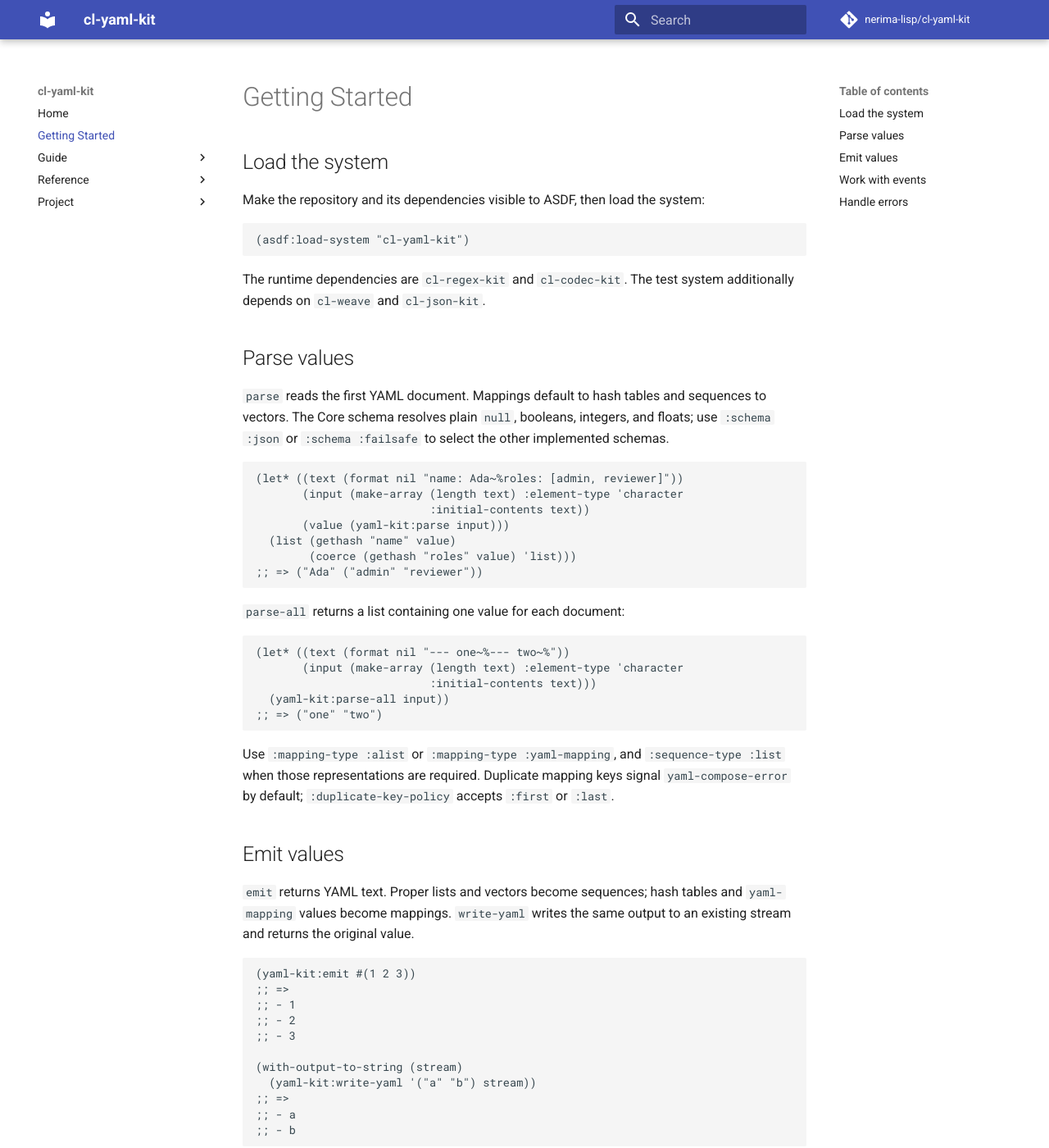
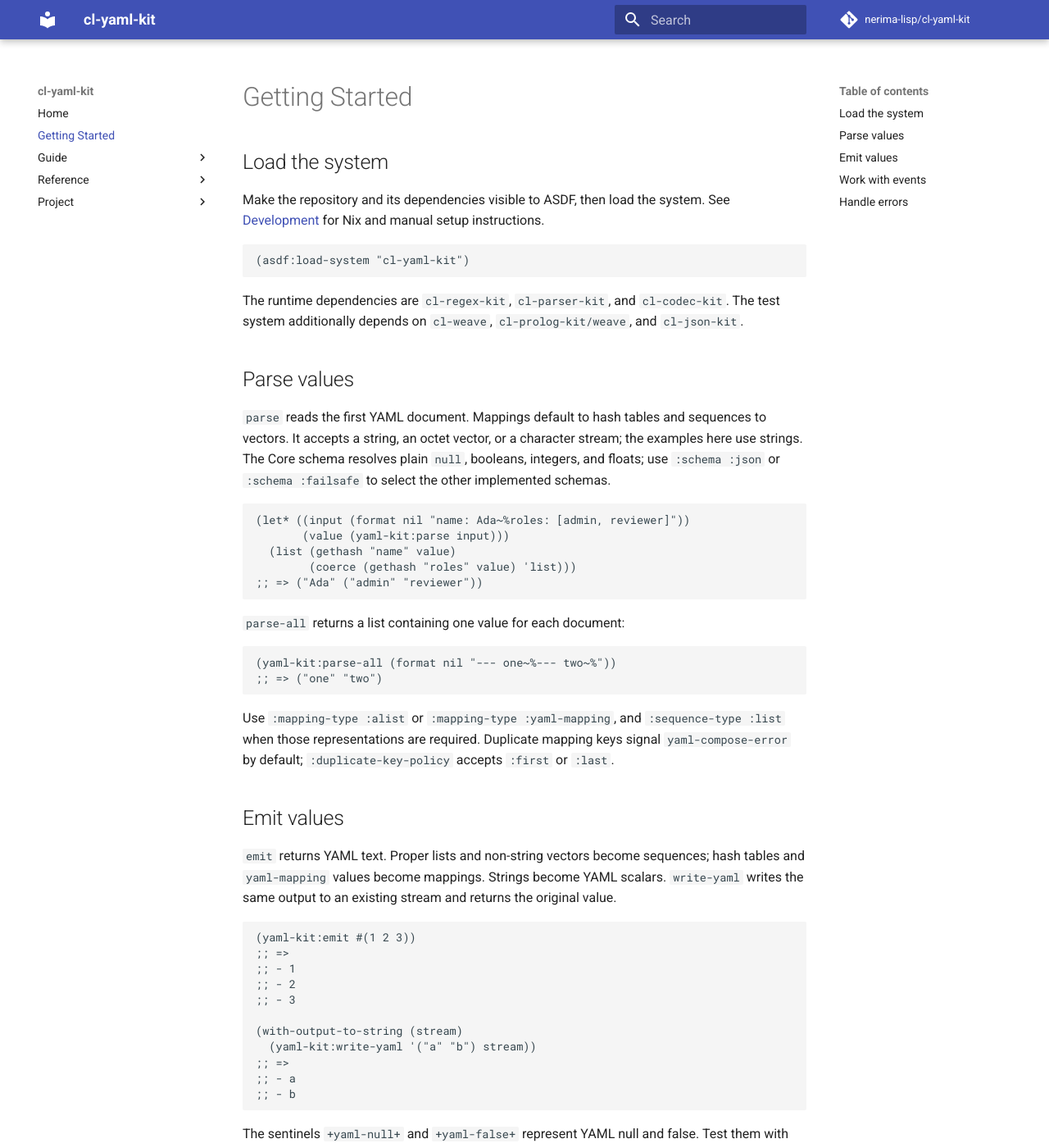
Before and after one commit to nerima-lisp/cl-yaml-kit, an MkDocs documentation site: the page built from docs/src/getting-started.md, in a window 1280 px wide and 1400 px high. Shown: the whole window at 82% size. Built offline with MkDocs 1.6.1 and Material for MkDocs 9.7.7, drawn with Linux system fonts in a browser that asks for light colours; comment, search, counter and statistics services are not loaded; some of the changed text lies outside the part shown.

Commit message:
docs: refresh introductory usage guides
Clarify supported input types and align examples with the public API.

````diff
--- a/docs/src/getting-started.md
+++ b/docs/src/getting-started.md
@@ -3,26 +3,27 @@
 ## Load the system
 
 Make the repository and its dependencies visible to ASDF, then load the
-system:
+system. See [Development](project/development.md) for Nix and manual setup
+instructions.
 
 ```lisp
 (asdf:load-system "cl-yaml-kit")
 ```
 
-The runtime dependencies are `cl-regex-kit` and `cl-codec-kit`. The test system
-additionally depends on `cl-weave` and `cl-json-kit`.
+The runtime dependencies are `cl-regex-kit`, `cl-parser-kit`, and
+`cl-codec-kit`. The test system additionally depends on `cl-weave`,
+`cl-prolog-kit/weave`, and `cl-json-kit`.
 
 ## Parse values
 
 `parse` reads the first YAML document. Mappings default to hash tables and
-sequences to vectors. The Core schema resolves plain `null`, booleans,
-integers, and floats; use `:schema :json` or `:schema :failsafe` to select the
-other implemented schemas.
+sequences to vectors. It accepts a string, an octet vector, or a character
+stream; the examples here use strings. The Core schema resolves plain `null`,
+booleans, integers, and floats; use `:schema :json` or `:schema :failsafe` to
+select the other implemented schemas.
 
 ```lisp
-(let* ((text (format nil "name: Ada~%roles: [admin, reviewer]"))
-       (input (make-array (length text) :element-type 'character
-                          :initial-contents text))
+(let* ((input (format nil "name: Ada~%roles: [admin, reviewer]"))
        (value (yaml-kit:parse input)))
   (list (gethash "name" value)
         (coerce (gethash "roles" value) 'list)))
@@ -32,10 +33,7 @@ other implemented schemas.
 `parse-all` returns a list containing one value for each document:
 
 ```lisp
-(let* ((text (format nil "--- one~%--- two~%"))
-       (input (make-array (length text) :element-type 'character
-                          :initial-contents text)))
-  (yaml-kit:parse-all input))
+(yaml-kit:parse-all (format nil "--- one~%--- two~%"))
 ;; => ("one" "two")
 ```
 
@@ -46,9 +44,10 @@ accepts `:first` or `:last`.
 
 ## Emit values
 
-`emit` returns YAML text. Proper lists and vectors become sequences; hash tables
-and `yaml-mapping` values become mappings. `write-yaml` writes the same output
-to an existing stream and returns the original value.
+`emit` returns YAML text. Proper lists and non-string vectors become sequences;
+hash tables and `yaml-mapping` values become mappings. Strings become YAML
+scalars. `write-yaml` writes the same output to an existing stream and returns
+the original value.
 
 ```lisp
 (yaml-kit:emit #(1 2 3))
@@ -74,17 +73,10 @@ Test them with `yaml-null-p` and `yaml-false-p`.
 event list.
 
 ```lisp
-(let ((text "answer: 42"))
-  (length (yaml-kit:parse-events
-           (make-array (length text) :element-type 'character
-                       :initial-contents text))))
+(length (yaml-kit:parse-events "answer: 42"))
 ;; => 8
 
-(let ((text "answer: 42"))
-  (yaml-kit:emit-events
-   (yaml-kit:parse-events
-    (make-array (length text) :element-type 'character
-                :initial-contents text))))
+(yaml-kit:emit-events (yaml-kit:parse-events "answer: 42"))
 ;; =>
 ;; %TAG !! tag:yaml.org,2002:
 ;; %TAG ! !
@@ -92,11 +84,15 @@ event list.
 ;; answer: 42
 ```
 
+The parsed document-start event includes the default `!!` and `!` tag
+directives, so `emit-events` writes them before the document.
+
 ## Handle errors
 
 Malformed input signals `yaml-parse-error`; representation-graph failures
 signal `yaml-compose-error`; unsupported output signals `yaml-emit-error`.
 Resource exhaustion signals `yaml-resource-limit-error`. These conditions
-inherit from `yaml-kit-error`; the readers exported for individual conditions
-expose structured details. See
+inherit from `yaml-kit-error`. Use `yaml-kit-error-diagnostic` to inspect the
+message and optional span; resource-limit details are available in the
+diagnostic data. See
 [Conditions](reference/conditions.md).
````
Also changed, not shown: docs/src/guide/data-model.md (+9 -14 lines), docs/src/guide/writing.md (+24 -18 lines), README.md.
